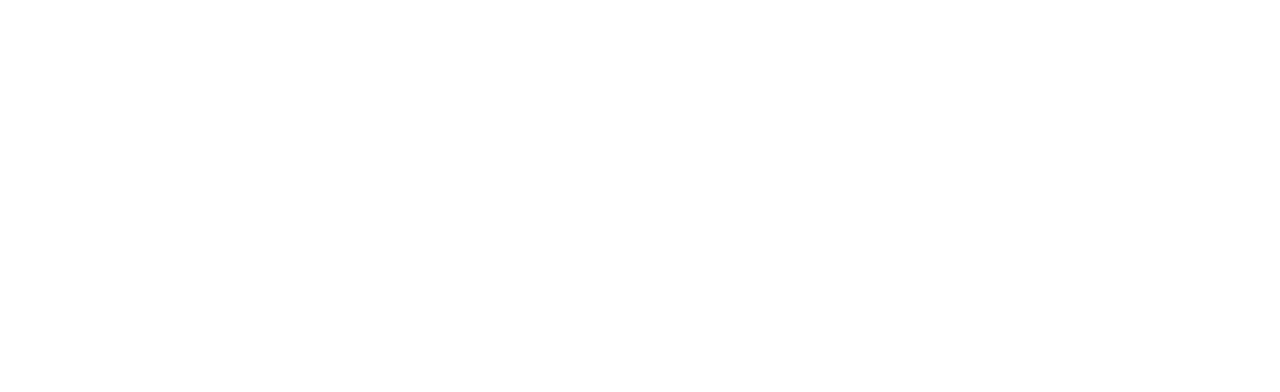
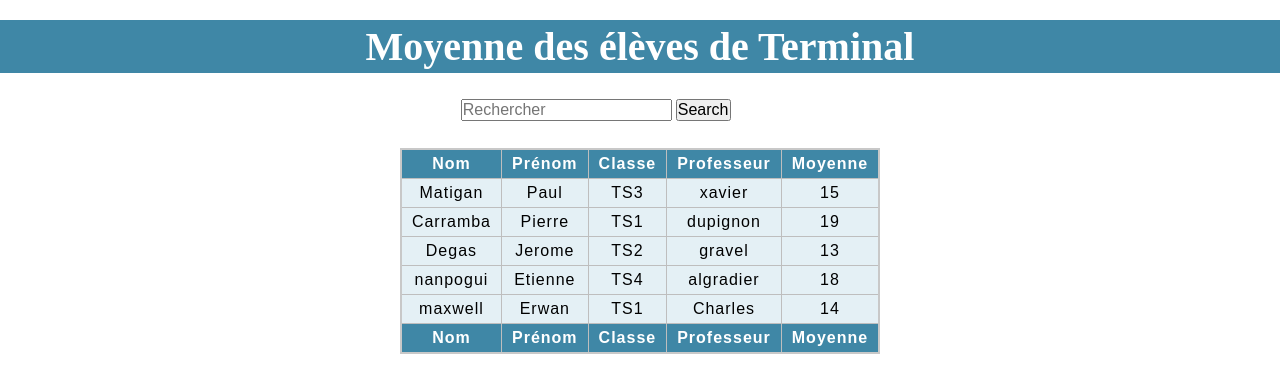
Before and after one commit to FredericMorel/Exo-JS-Anime, a plain HTML site: page partie 2/index.html in a window 1280 px wide. Drawn offline with Linux system fonts and the light colour scheme.

Commit message:
add function to create table

```diff
--- a/partie 2/App.js
+++ b/partie 2/App.js
@@ -1,5 +1,8 @@
 /* Etape 1 crée tableaux  vide en html qui doit avoir dans sont thead nom ,prénom ,classe ,professeur ,moyenne */
-
+const students = [
+    {name:"Matigan",firstName:"Paul",classe:"TS3",professor:"xavier",average:15},
+    {name:"Carramba",firstName:"Pierre",classe:"TS1",professor:"dupignon",average:19},
+    {name:"Degas",firstName:"Jerome",classe:"TS2",professor:"gravel",average:13},{name:"nanpogui",firstName:"Etienne",classe:"TS4",professor:"algradier",average:18},{name:"maxwell",firstName:"Erwan",classe:"TS1",professor:"Charles",average:14},]
 
 
 /* Etape 2   crée tableau d'objet qui va contenir les des info avec la structure suivante  {nom:string,prénom:string , classe:string ,professeur:string,moyenne:number} le array doit avoir 5 objet minimum*/
@@ -11,8 +14,16 @@
 /* Etape 3  afficher les dans le tableaux Html avec du JS  */
 
 
-
-
+function displayStudents(){
+    students.forEach((student) =>{
+        const tableBody= document.querySelector(".t-body");
+        console.log(tableBody);
+        const tableRow= document.createElement("tr");
+        tableRow.innerHTML=`<td>${student.name}</td><td>${student.firstName}</td><td>${student.classe}</td><td>${student.professor}</td><td>${student.average}</td>`
+       tableBody.appendChild(tableRow);
+    })
+}
+displayStudents();
 
 
 /* Etape 4 Ajouter un champ de recherche au-dessus du tableaux  */
@@ -20,9 +31,29 @@
 
 
 
-/* Etape 5 récupérait les valeur entrée dans le champ de recherche */
+/* Etape 5 récupérer les valeurs entrées dans le champ de recherche */
+const nameSearch= document.querySelector("#name-search");
+// ok
+nameSearch.addEventListener('keyup',(event=>{
+    event.preventDefault;
+    const tableBody= document.querySelector(".t-body");
+    tableBody.innerHTML="";
+    // je récupère la valeur de l'input
+    let inputName = event.target.value;
+    console.log("valeur 1", inputName);
+    // Je récupère la valeur recherchée dans tableau avec filter
+    const result = students.filter(student => student.name==inputName);
+//console.log("valeur 2 : ",result[0].name);
+    //je remplace
+    const tableRow= document.createElement("tr");
+    tableRow.innerHTML=`<td>${result[0].name}</td><td>${result[0].firstName}</td><td>${result[0].classe}</td><td>${result[0].professor}</td><td>${result[0].average}</td>`
+   tableBody.appendChild(tableRow);
+    })
 
-
+);
+nameSearch.addEventListener('focusout',(event=>{
+    displayStudents();
+}))
 
 
 
--- a/partie 2/index.html
+++ b/partie 2/index.html
@@ -6,6 +6,7 @@
     <meta http-equiv="X-UA-Compatible" content="IE=edge">
     <meta name="viewport" content="width=device-width, initial-scale=1.0">
     <title>Exo js pour Teddy</title>
+    <link rel="stylesheet" href="style.css">
 </head>
 
 <body>
@@ -15,6 +16,37 @@
     </header>
 
     <main id="app">
+        <h1>Moyenne des élèves de Terminal</h1>
+        <!--Etape 1 crée tableaux  vide en html qui doit avoir dans sont thead nom ,prénom ,classe ,professeur ,moyenne  -->
+
+        <input type="search" id="name-search" name="q" placeholder="Rechercher">
+
+        <button>Search</button>
+
+
+        <table>
+            <thead>
+                <tr>
+                    <th>Nom</th>
+                    <th>Prénom</th>
+                    <th>Classe</th>
+                    <th>Professeur</th>
+                    <th>Moyenne</th>
+                </tr>
+            </thead>
+            <tbody class="t-body">
+
+            </tbody>
+            <tfoot>
+                <tr>
+                    <th>Nom</th>
+                    <th>Prénom</th>
+                    <th>Classe</th>
+                    <th>Professeur</th>
+                    <th>Moyenne</th>
+                </tr>
+            </tfoot>
+        </table>
 
     </main>
 
--- /dev/null
+++ b/partie 2/style.css
@@ -0,0 +1,73 @@
+*{
+    margin: 0;
+    padding: 0;
+    box-sizing: border-box;
+    scroll-behavior: smooth;
+    list-style: none;
+    font-size: medium;
+
+}
+
+
+#app{
+    width: 100vw;
+
+}
+h1 {
+margin: 20px auto;
+background-color: #3f87a6;
+font-size: 2.5rem;
+width: 100%;
+border: 3px solid #3f87a6;
+text-align: center;
+color: #ffff;
+}
+
+
+label {
+    display: block;
+    font: 1rem 'Fira Sans', sans-serif;
+}
+
+input,
+label {
+    margin: .4rem 0;
+    margin-left: 36vw;
+}
+
+
+
+
+thead,
+tfoot {
+    background-color: #3f87a6;
+    color: #fff;
+}
+
+tbody {
+    background-color: #e4f0f5;
+}
+
+caption {
+    padding: 10px;
+    caption-side: bottom;
+}
+
+table {
+    border-collapse: collapse;
+    border: 2px solid rgb(200, 200, 200);
+    letter-spacing: 1px;
+    font-family: sans-serif;
+    font-size: .8rem;
+    margin: 20px auto;
+}
+
+td,
+th {
+    border: 1px solid rgb(190, 190, 190);
+    padding: 5px 10px;
+}
+
+td {
+    text-align: center;
+}
--- /dev/null
+++ b/partie 4/style.css
@@ -0,0 +1,65 @@
+*{
+    box-sizing: border-box;
+    margin: 0;
+    padding: 0;
+}
+
+body{
+    font-family:Arial, Helvetica, sans-serif;
+    background: #f1f1f1;
+}
+
+.input-wrap{
+    width: 70%;
+    max-width: 600px;
+    position: absolute;
+    top:40%;
+    left:50%;
+    transform: translate(-50%,-50%);
+}
+
+.input-wrap span {
+    position: absolute;
+    left: 5px;
+    top: 90px;
+    color: red;
+    display: none;
+}
+
+.input-anim{
+    width: 100%;
+    padding: 25px;
+    border:none;
+    outline:none;
+    border-radius:10px;
+    font-size: 25px;
+    transition: border 0.2s ease-out;
+}
+label {
+    font-size: 25px;
+    position: absolute;
+    color: #333;
+    top: 50%;
+    transform: translateY(-50%);
+    padding-left: 8px;
+    transition: all 0.3s ease-out;
+}
+
+/* Animation */
+
+.input-wrap:focus-within label,
+.input-wrap.active-input label {
+    top: -24px;
+    padding-left: 2px;
+}
+
+.input-wrap:focus-within .input-anim,
+.input-wrap.active-input .input-anim {
+    border:1px solid green;
+}
+.erreur {
+    border: 1px solid red!important;
+}
+.visible{
+    display:block !important;
+}
```
Also changed, not shown: partie 4/app.js (added, +21 -0 lines), partie 4/index.html (added, +19 -0 lines).
